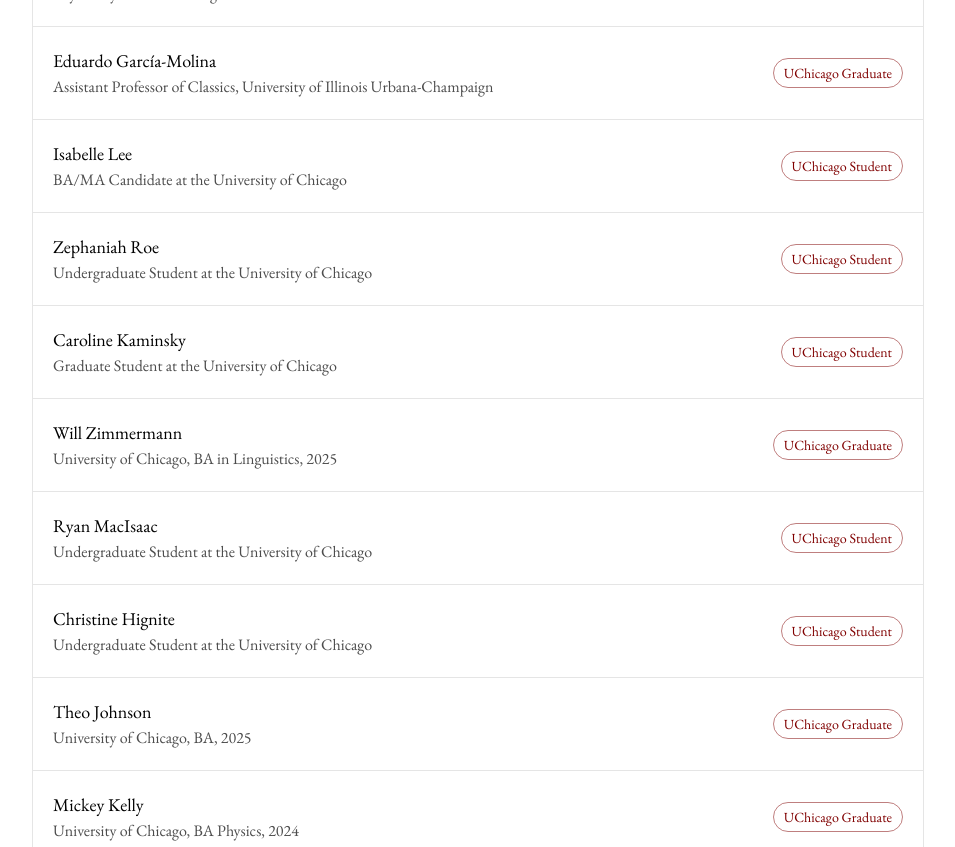
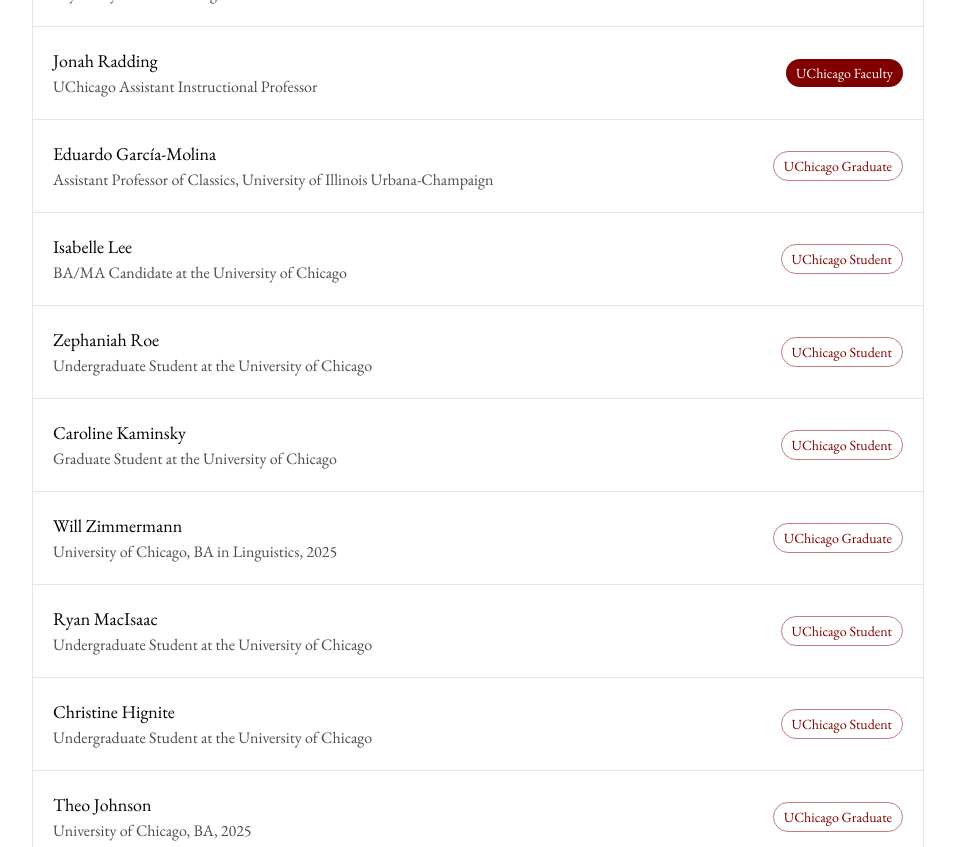
Before and after one commit to zroe1/uchicago-open-letter, a Next.js app: page / in a window 1280 px wide. Shown: the part 4040-4887 px from the top of the page, without its empty margins (316-1271 px from the left). Built offline with nearby package versions, Linux system fonts and the light colour scheme.

Commit message:
add radding

```diff
--- a/src/app/page.tsx
+++ b/src/app/page.tsx
@@ -422,6 +422,12 @@
                   badgeType: "emphasized",
                 },
                 {
+                  name: "Jonah Radding",
+                  title: "UChicago Assistant Instructional Professor",
+                  badge: "UChicago Faculty",
+                  badgeType: "emphasized",
+                },
+                {
                   name: "Eduardo García-Molina",
                   title: "Assistant Professor of Classics, University of Illinois Urbana-Champaign",
                   badge: "UChicago Graduate",
```
